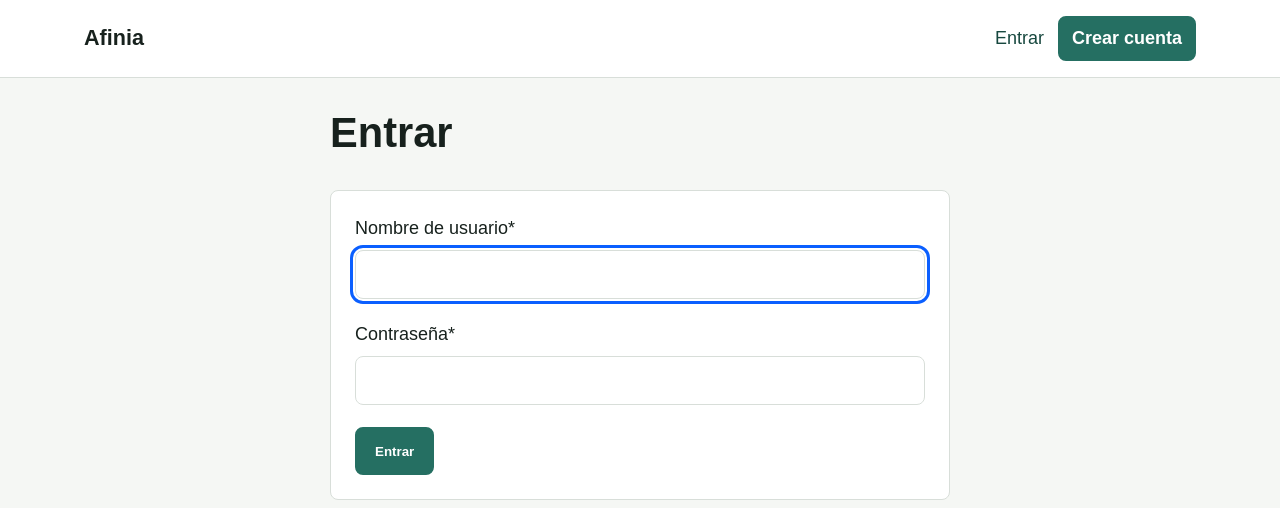
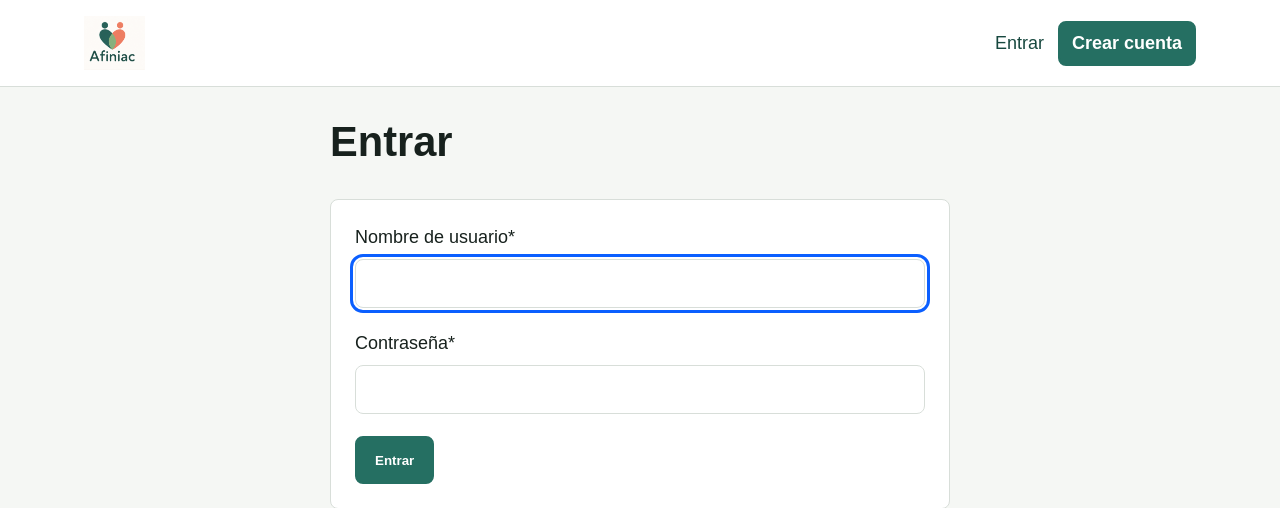
Before and after one commit to cristiandg79/Afinia, a Django app: page /cuenta/entrar/?next=/panel/ in a window 1280 px wide. Shown: the top 508 px of the page. Run offline with Django 4.2, Linux system fonts and the light colour scheme; some libraries are stand-ins or nearby versions.

Commit message:
Añadir logo Afiniac

```diff
--- a/static/css/styles.css
+++ b/static/css/styles.css
@@ -70,6 +70,18 @@ select:focus {
     font-size: 1.35rem;
     font-weight: 700;
     text-decoration: none;
+}
+
+.brand--image {
+    align-items: center;
+    display: inline-flex;
+}
+
+.brand--image img {
+    display: block;
+    height: 54px;
+    object-fit: contain;
+    width: auto;
 }
 
 .nav-links {
--- a/templates/base.html
+++ b/templates/base.html
@@ -5,14 +5,16 @@
     <meta charset="utf-8">
     <meta name="viewport" content="width=device-width, initial-scale=1">
     <title>{% block title %}Afinia{% endblock %}</title>
-    <link rel="stylesheet" href="{% static 'css/styles.css' %}?v=20260618-13">
+    <link rel="stylesheet" href="{% static 'css/styles.css' %}?v=20260618-14">
     <script src="{% static 'js/app.js' %}?v=20260618-9" defer></script>
 </head>
 <body {% if user.is_authenticated %}data-notifications{% endif %}>
     <a class="skip-link" href="#contenido">Saltar al contenido</a>
     <header class="site-header">
         <nav class="nav" aria-label="Principal">
-            <a class="brand" href="{% url 'home' %}">Afinia</a>
+            <a class="brand brand--image" href="{% url 'home' %}">
+                <img src="{% static 'img/logo-afiniac-corazon.png' %}" alt="Afiniac">
+            </a>
             <div class="nav-links">
                 {% if user.is_authenticated %}
                     <a class="nav-link-with-badge" href="{% url 'dashboard' %}">
```
Also changed, not shown: logo-afiniac-corazon.png (added), static/img/logo-afiniac-corazon.png (added).
